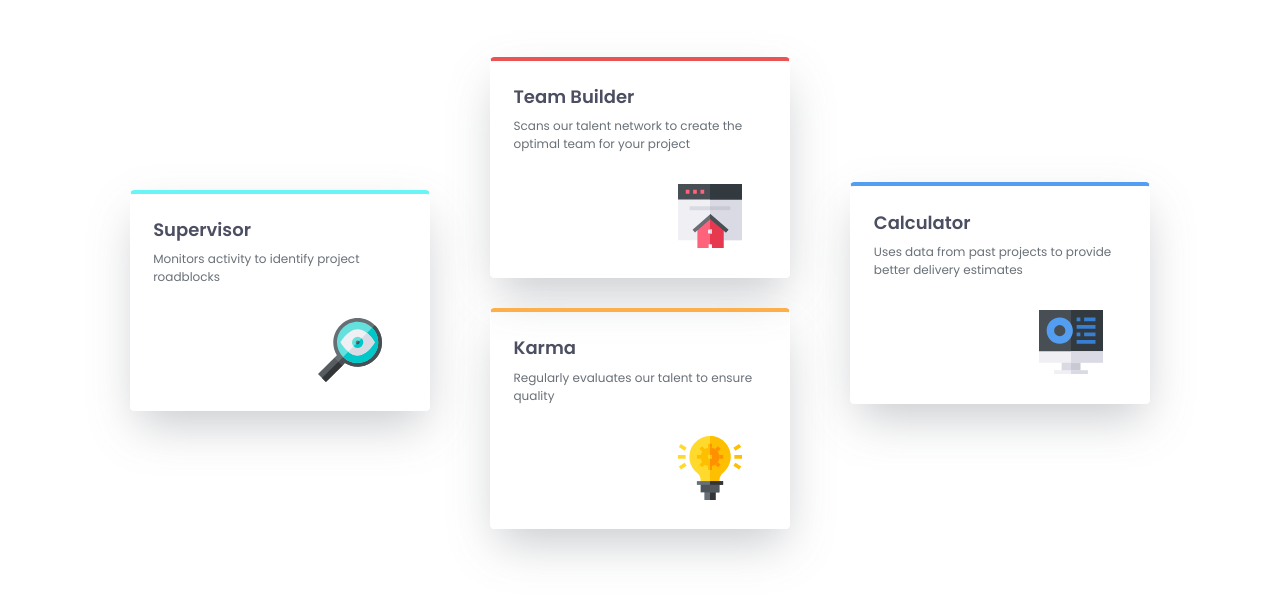
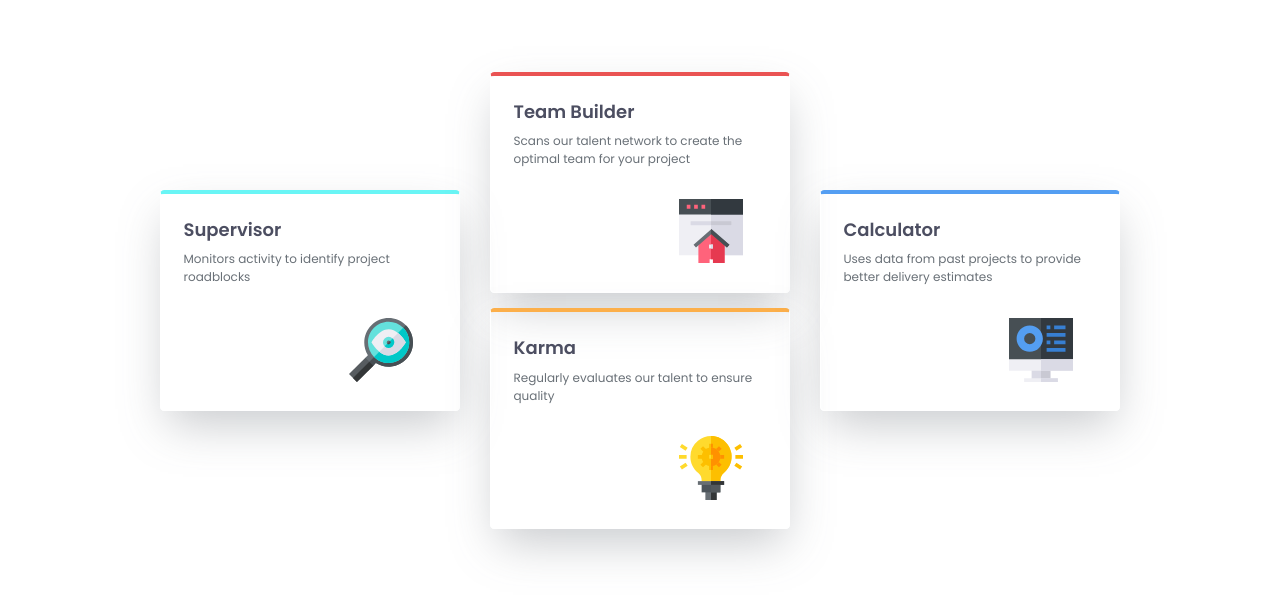
Before and after one commit to DralenFritz/four-card-feature-section-FEM, a plain HTML site: page index.html in a window 1280 px wide. Shown: the part 232-830 px from the top of the page. Drawn offline with Linux system fonts and the light colour scheme.

Commit message:
fixed gap

```diff
--- a/style.css
+++ b/style.css
@@ -98,7 +98,7 @@ body {
     box-shadow: 1px 20px 44px -7px rgba(105, 112, 119, 0.37);
 }
 
-@media (min-width: 1100px) {
+@media (min-width: 1150px) {
 
     .not-cards {
         max-width: 500px;
@@ -112,9 +112,12 @@ body {
     .cards {
         display: flex;
         flex-wrap: wrap;
-        gap: 0.5em;
         justify-content: center;
         align-items: center;
+    }
+
+    .supervisor, .team-builder, .karma, .calculator {
+        margin: 1em;
     }
 
     .supervisor:hover, .team-builder:hover, .karma:hover, .calculator:hover {
```
